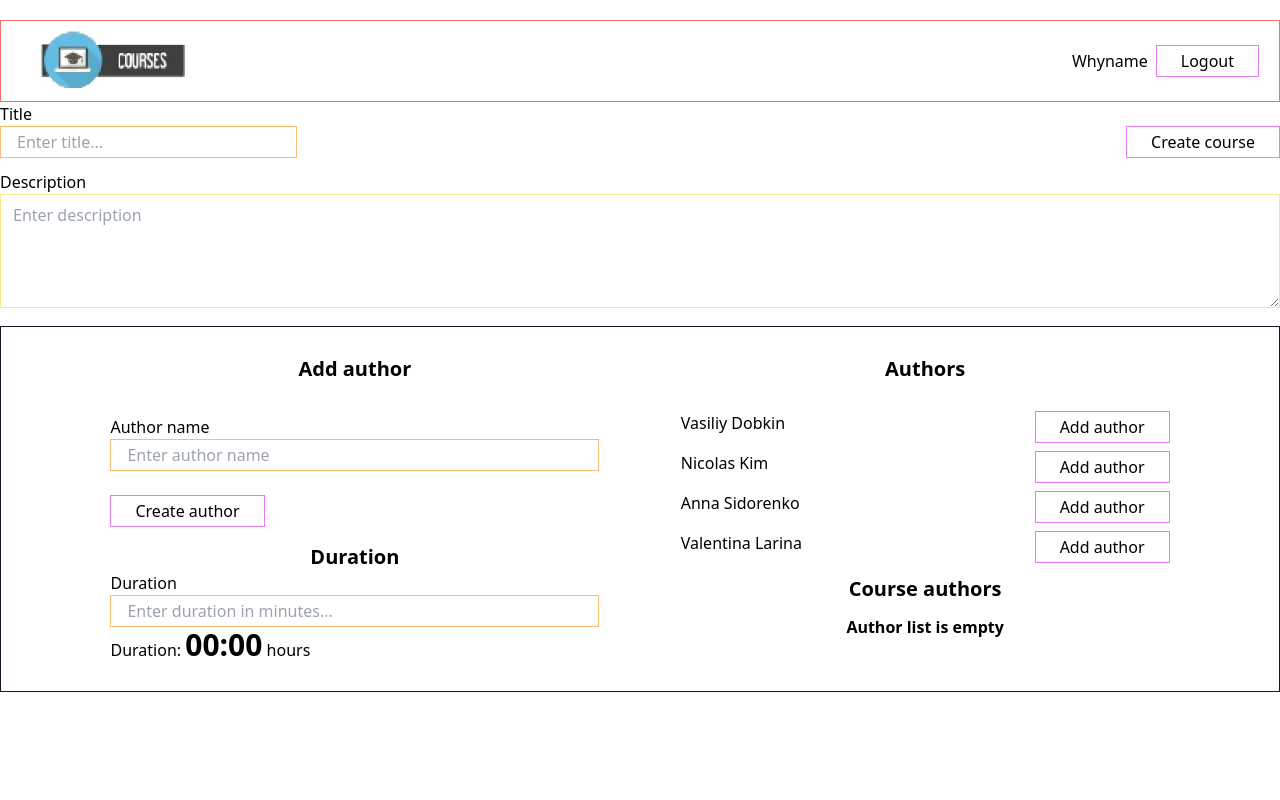
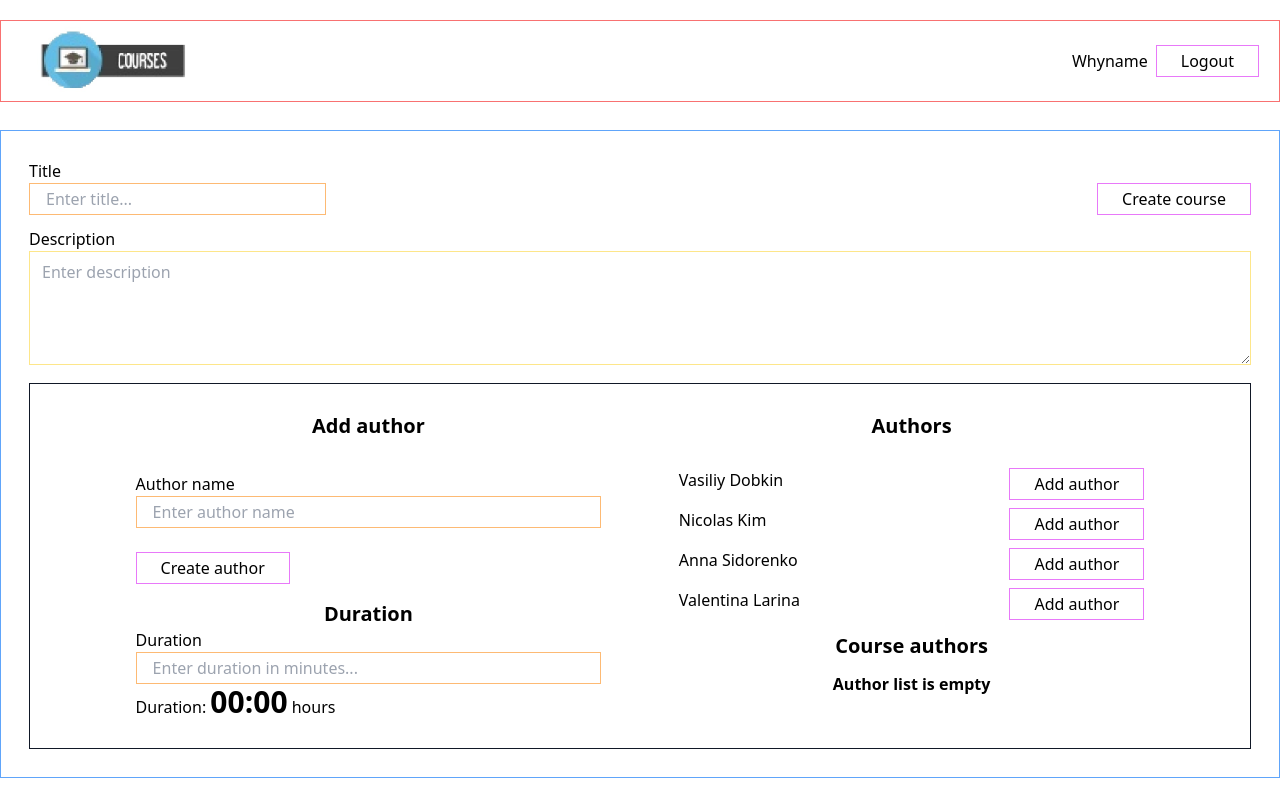
Before and after one commit to Alena557miles/courses-app-react, a React (Create React App) app: page /courses/add in a window 1280 px wide. Built offline with nearby package versions, Linux system fonts and the light colour scheme.

Commit message:
pretty view

```diff
--- a/src/components/Courses/Courses.jsx
+++ b/src/components/Courses/Courses.jsx
@@ -93,7 +93,7 @@ export function Courses() {
 	};
 
 	return (
-		<div className='flex flex-col border border-blue-400 p-7 mt-7 '>
+		<div className='flex flex-col border border-blue-400 p-7 mt-7'>
 			<div className='flex flex-row justify-between  mb-7'>
 				<SearchBar handleInput={handleInput} />
 				<Button buttonText={BUTTON_TEXT_ADD_COURSE} onClick={handleCreate} />
--- a/src/components/Courses/components/CreateCourse/CreateCourse.jsx
+++ b/src/components/Courses/components/CreateCourse/CreateCourse.jsx
@@ -65,7 +65,7 @@ export function CreateCourse({
 	};
 
 	return (
-		<div>
+		<div className='border border-blue-400 p-7 mt-7'>
 			<form
 				onSubmit={(e) =>
 					handleSubmit(e, { authors, description, duration, title })
```
